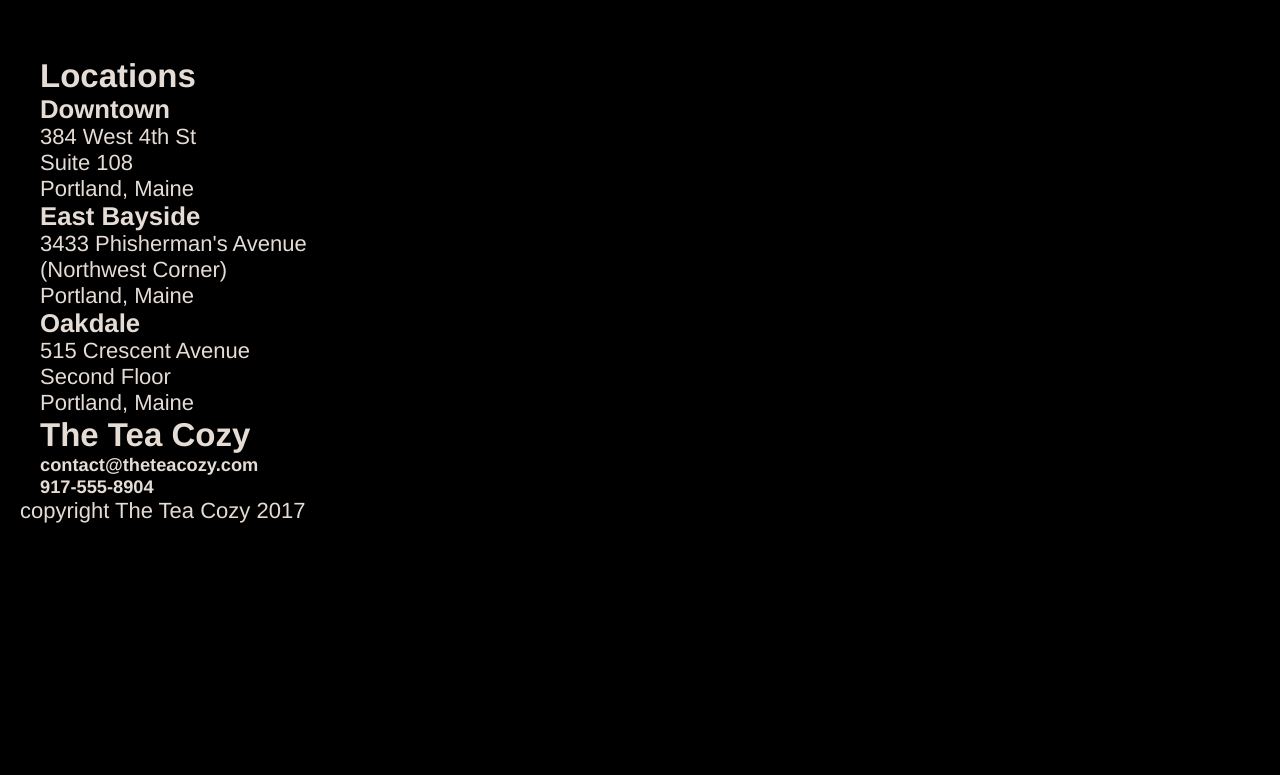
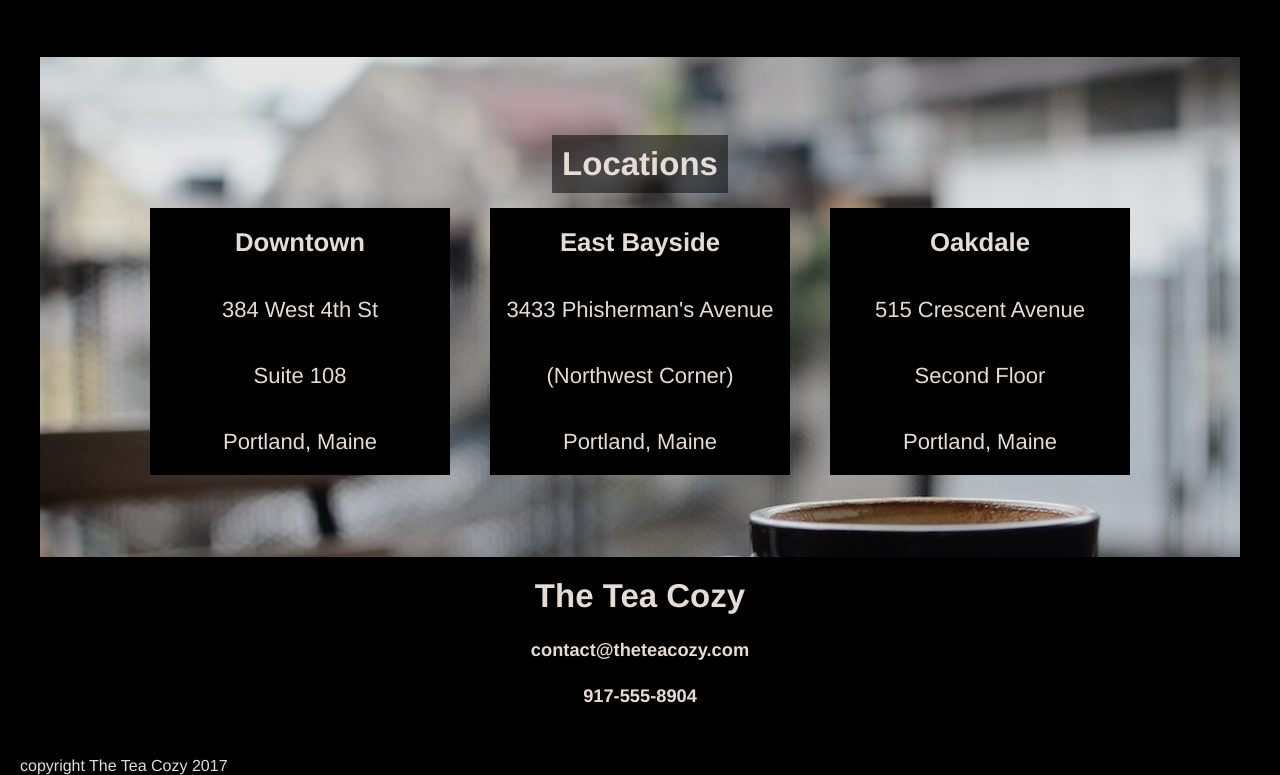
Before and after one commit to rbonk907/tea-shop-ui, a plain HTML site: page index.html in a window 1280 px wide. Shown: the part 1445-2220 px from the top of the page. Before the commit the page ends 1969 px from the top, so only its background shows below. Drawn offline with Linux system fonts and the light colour scheme.

Commit message:
add location and contact info styling

```diff
--- a/index.html
+++ b/index.html
@@ -63,6 +63,7 @@
         <!-- Locations -->
         <section class='locations'>
             <h2>Locations</h2>
+            <div class='tile-container'>
                 <div class='location-tile'>
                     <h3>Downtown</h3>
                     <p>384 West 4th St</p>
@@ -81,6 +82,7 @@
                     <p>Second Floor</p>
                     <p>Portland, Maine</p>
                 </div>
+            </div>
         </section>
 
         <!-- contact -->
--- a/resources/styles.css
+++ b/resources/styles.css
@@ -58,6 +58,7 @@ header {
 
 footer p {
     margin-left: 20px;
+    font-size: 16px;
 }
 
 /* Section Styles */
@@ -77,7 +78,7 @@ section .mission-statement {
 }
 
 section.monthly-tea {
-    width: 1000px;
+    max-width: 1000px;
     text-align: center;
     margin: 50px auto;
 
@@ -105,3 +106,58 @@ section .featured-content {
 figcaption {
     margin-top: 10px;
 }
+
+section.locations {
+    min-height: 500px;
+    background-image: url(./images/img-locations-background.jpg);
+    background-repeat: no-repeat;
+    background-size: cover;
+
+    /* text-align: center; */
+    display: flex;
+    flex-direction: column;
+    align-items: center;
+    justify-content: center;
+}
+
+section.locations h2 {
+    background-color: rgba(0, 0, 0, 0.5);
+    padding: 10px;
+    margin-top: 10px;
+}
+
+section .tile-container {
+    display: flex;
+    flex-wrap: wrap;
+    justify-content: center;
+    margin: 0px -20px;
+}
+
+.tile-container .location-tile {
+    width: 300px;
+    background-color: black;
+    margin: 15px 20px;
+
+    text-align: center;
+}
+
+.location-tile > * {
+    padding: 20px 0;
+}
+
+section.contact-info {
+    height: 200px;
+
+    display: flex;
+    flex-direction: column;
+    justify-content: space-between;
+    align-items: center;
+}
+
+section.contact-info h2 {
+    padding-top: 20px;
+}
+
+section.contact-info h5:last-child {
+    padding-bottom: 50px;
+}
```
Lines whose indentation alone changed are shown as unchanged.
